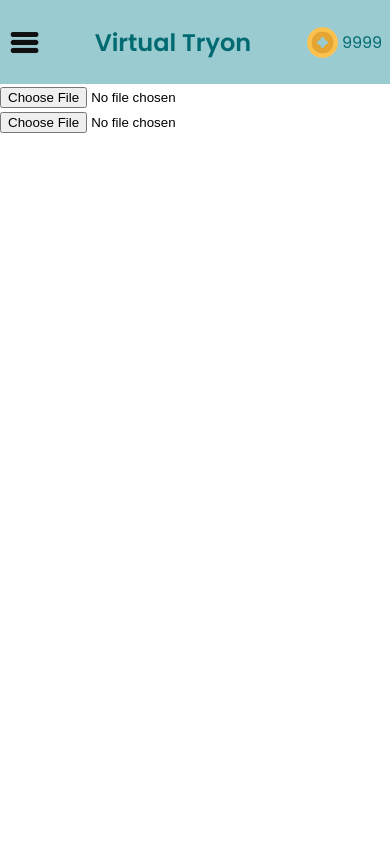
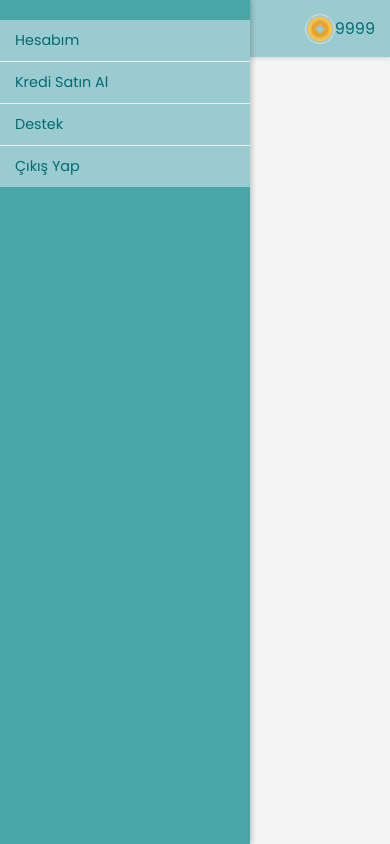
Before and after one commit to AnyPerson1/VirtualTryonClient, a plain HTML site: page FashnVirtualTryon/main.html in a window 390 px wide. Both pictures are taken after a click on the picture 24 px from the left and 42 px from the top of the page. Drawn offline with Linux system fonts and the light colour scheme.

Commit message:
yandan menu

```diff
--- a/FashnVirtualTryon/main.css
+++ b/FashnVirtualTryon/main.css
@@ -1,71 +1,198 @@
-body{
+body {
     margin: 0;
     padding: 0;
-    font-family: 'Poppins', serif;
+    font-family: 'Poppins', sans-serif;
+    background-color: #f4f4f4;
+    color: #333;
+    box-sizing: border-box;
 }
-#header{
-    padding: 0;
+
+*, *:before, *:after {
+    box-sizing: inherit;
+}
+
+#header {
+    padding: 0 2vw;
     margin: 0;
     width: 100%;
-    height: 10vb;
+    min-height: 60px;
+    height: auto;
     display: flex;
     align-items: center;
+    justify-content: space-between;
+    background-color: #4a4a4a;
     color: rgb(239, 239, 239);
+    box-shadow: 0 2px 4px rgba(0,0,0,0.1);
 }
-#header-settings-icon{
-    width: 3vw;
-    height: 3vw;
-    margin-left: 2vw;
+
+#header-left {
+    display: flex;
+    align-items: center;
+}
+
+#header-settings-icon {
+    width: 35px;
+    height: 35px;
     cursor: pointer;
+    padding: 5px;
+    display: flex;
+    align-items: center;
+    justify-content: center;
 }
-#header-title{
+#header-settings-icon svg {
+    fill: rgb(239, 239, 239);
     width: 100%;
+    height: 100%;
+}
+
+
+#header-title {
+    flex-grow: 1;
     text-align: center;
-    font-size: x-large;
+    font-size: 1.5em;
+    font-weight: 600;
+    margin: 0 15px;
+    overflow: hidden;
+    text-overflow: ellipsis;
+    white-space: nowrap;
 }
+
 #settings-container {
-    display: none;
+    display: flex;
+    flex-direction: column;
     position: fixed;
     top: 0;
-    left: -300px; /* Start position off-screen */
+    left: 0;
+    transform: translateX(-100%);
     width: 300px;
+    max-width: 85vw;
     height: 100%;
-    background-color: white;
+    background-color: #ffffff;
     box-shadow: 2px 0 5px rgba(0,0,0,0.2);
-    transition: left 0.3s ease-in-out;
+    transition: transform 0.3s ease-in-out;
     z-index: 1000;
+    color: #333;
+    padding-top: 20px;
 }
 
 #settings-container.active {
-    display: block;
-    left: 0;
+    transform: translateX(0);
 }
 
-/* Credits Container */
-#credits-container{
+#settings-close-btn {
+    position: absolute;
+    top: 10px;
+    right: 15px;
+    font-size: 24px;
+    font-weight: bold;
+    color: #888;
+    cursor: pointer;
+    background: none;
+    border: none;
+    padding: 5px;
+}
+#settings-close-btn:hover {
+    color: #333;
+}
+
+#settings-container a {
+    text-decoration: none;
+    padding: 15px 20px;
+    color: #4a4a4a;
+    display: block;
+    border-bottom: 1px solid #eee;
+    transition: background-color 0.2s ease;
+    font-size: 1em;
+}
+
+#settings-container a:hover {
+    background-color: #f0f0f0;
+}
+
+#settings-container a:last-child {
+    border-bottom: none;
+}
+
+
+#credits-container {
     display: flex;
     align-items: center;
-    margin-right: 2vw;
+    flex-shrink: 0;
 }
-#credits-container img{
-    width: 3vw;
-    height: 3vw;
+
+#credits-container img {
+    width: 40px;
+    height: 40px;
     border-radius: 50%;
-    margin-right: 0.5vw;
+    margin-right: 10px;
+    border: 1px solid #ddd;
 }
-#credits-container h1{
-    font-size: 2vw;
-    color: #333;
+
+#credits-container h1 {
+    font-size: 1.1em;
+    color: rgb(239, 239, 239);
     margin: 0;
+    font-weight: 400;
+    white-space: nowrap;
 }
 
 @media (max-width: 768px) {
+    #header {
+        padding: 0 15px;
+        min-height: 55px;
+    }
+
     #header-settings-icon {
-        width: 8.5vw;
-        height: 8.5vw;
+        width: 30px;
+        height: 30px;
     }
+
+    #header-title {
+        font-size: 1.3em;
+        margin: 0 10px;
+    }
+
     #credits-container img {
-        width: 9vw;
-        height: 9vw;
+        width: 35px;
+        height: 35px;
+    }
+    #credits-container h1 {
+        font-size: 1em;
+    }
+
+    #settings-container {
+        width: 280px;
+        max-width: 80vw;
+    }
+   #settings-container a {
+        padding: 12px 18px;
+        font-size: 0.95em;
     }
 }
+
+@media (max-width: 480px) {
+   #header {
+        min-height: 50px;
+    }
+    #header-title {
+        font-size: 1.1em;
+    }
+
+    #credits-container h1 {
+        display: none;
+    }
+   #credits-container img {
+        width: 30px;
+        height: 30px;
+        margin-right: 0;
+    }
+
+    #settings-container {
+        width: 250px;
+        max-width: 90vw;
+    }
+   #settings-container a {
+        padding: 10px 15px;
+        font-size: 0.9em;
+    }
+}
--- a/FashnVirtualTryon/main.html
+++ b/FashnVirtualTryon/main.html
@@ -14,11 +14,11 @@
 <body>
   <header id="header" class="bg-color-2">
     <img src="/FashnVirtualTryon/resource/panel_icon.png" alt="" id="header-settings-icon" onclick="settingsPopup()">
-    <div id="settings-container">
-      <a href="">Hesabım</a>
-      <a href="">Kredi Satın Al</a>
-      <a href="">Destek</a>
-      <a href="">Çıkış Yap</a>
+    <div id="settings-container" class="bg-color-3">
+      <a href="" class="text-color-4 bg-color-2">Hesabım</a>
+      <a href="" class="text-color-4 bg-color-2">Kredi Satın Al</a>
+      <a href="" class="text-color-4 bg-color-2">Destek</a>
+      <a href="" class="text-color-4 bg-color-2">Çıkış Yap</a>
     </div>
     <h1 id="header-title" class="text-color-4">Virtual Tryon</h1>
     <div id="credits-container">
--- a/FashnVirtualTryon/main.js
+++ b/FashnVirtualTryon/main.js
@@ -1,4 +1,8 @@
 function settingsPopup() {
-  const popup = document.getElementById("settingsPopup");
-  popup.classList.add("active");
+  const popup = document.getElementById("settings-container");
+  if (popup) {
+    popup.classList.toggle("active");
+  } else {
+    console.error("Element with ID 'settings-container' not found.");
+  }
 }
```
